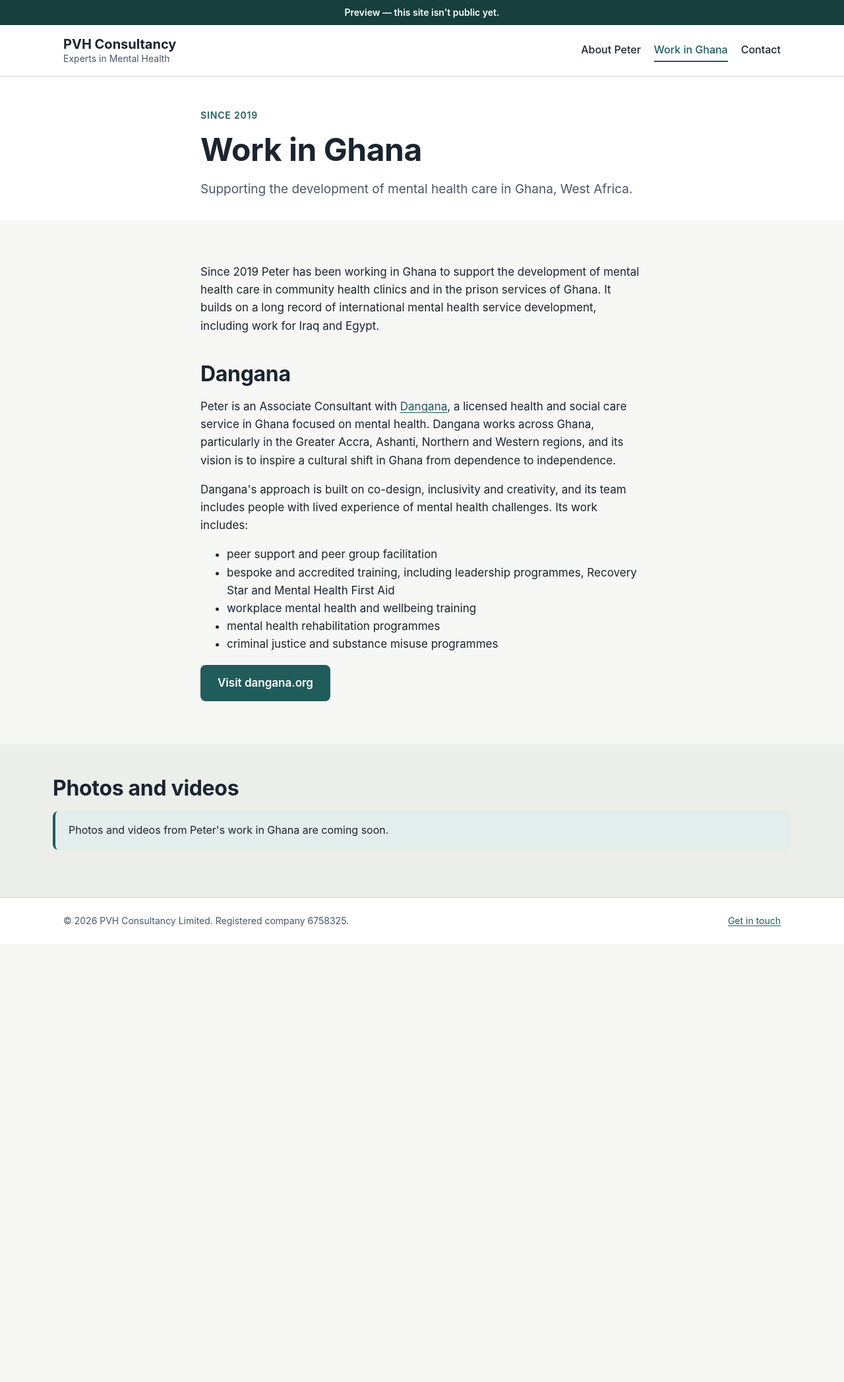
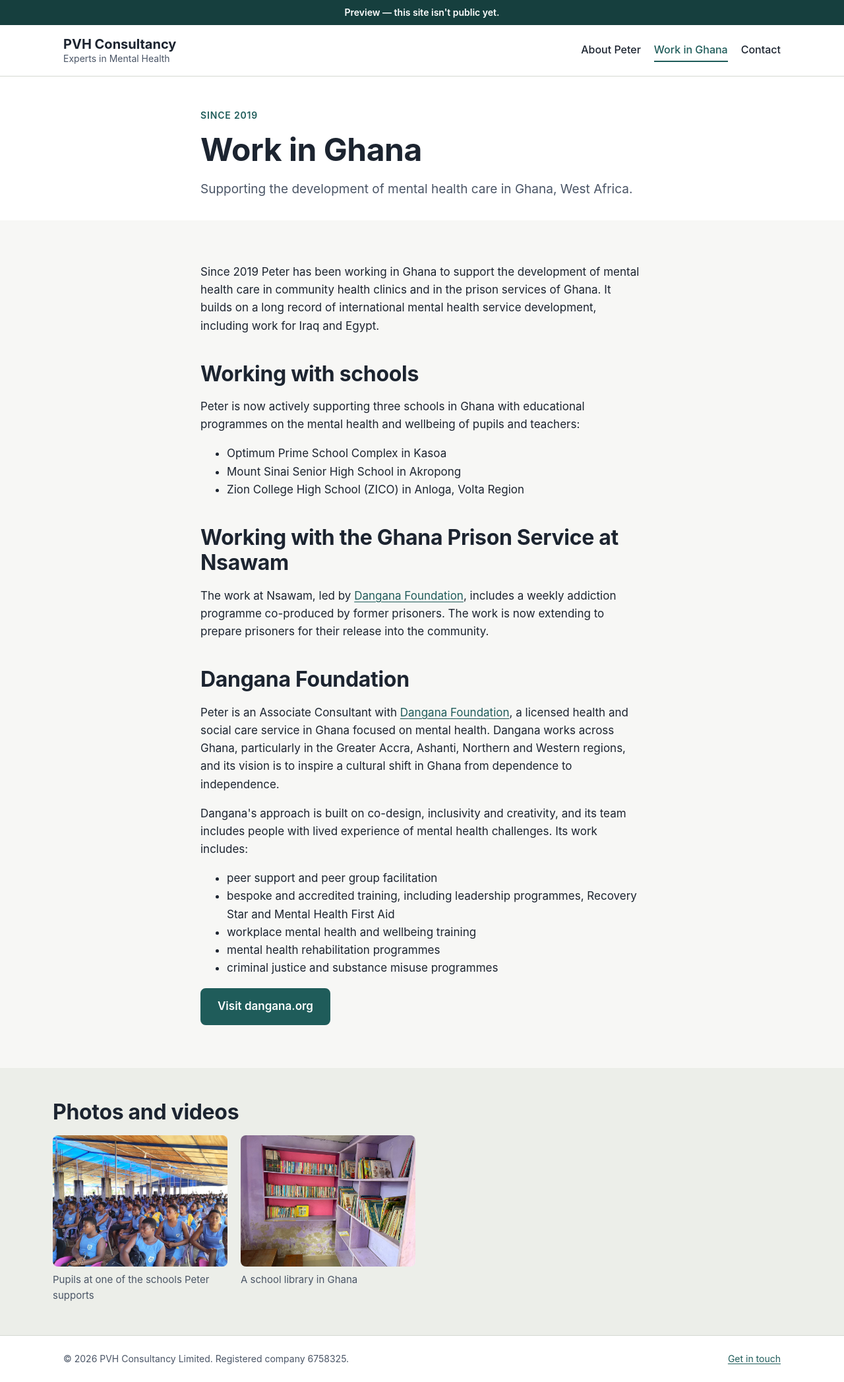
Before and after one commit to viboko/pvhconsultancy, a Jekyll site: the page built from preview/ghana.html, in a window 1280 px wide. Shown: the whole page at 66% size. Built offline with Jekyll 4.4.1, drawn with Linux system fonts in a browser that asks for light colours; before the commit the page ends 1431 px from its top, so only the background shows below that.

Commit message:
Apply Peter's first round of feedback
Home page:
- Rename the "Governance" card to "Voluntary Role", note that his
  Choice Support tenure ended in 2025 after nine years, and add his
  role as chair of his GP surgery's Patient Participation Group.
- Mention his work with schools in the Ghana section.

Work in Ghana page:
- Add "Working with schools" (the three schools he supports) and
  "Working with the Ghana Prison Service at Nsawam" sections.
- Refer to Dangana as Dangana Foundation.
- Add two photos from the school work to the gallery.

Co-Authored-By: Claude Opus 5.5 <noreply@anthropic.com>

```diff
--- a/_sass/custom.scss
+++ b/_sass/custom.scss
@@ -365,6 +365,10 @@ h2 {
   p {
     margin: 0;
   }
+
+  p + p {
+    margin-top: 0.75rem;
+  }
 }
 
 .card__title {
--- a/preview/ghana.html
+++ b/preview/ghana.html
@@ -3,8 +3,8 @@ layout: default
 title: Work in Ghana
 description: >-
   Since 2019 Peter Hasler has been supporting the development of mental health
-  care in Ghana's community health clinics and prison services, working with
-  Dangana.
+  care in Ghana's community health clinics, prison service and schools,
+  working with Dangana Foundation.
 permalink: /preview/ghana/
 ---
 <section class="page-header">
@@ -26,10 +26,31 @@ permalink: /preview/ghana/
       health service development, including work for Iraq and Egypt.
     </p>
 
-    <h2>Dangana</h2>
+    <h2>Working with schools</h2>
+    <p>
+      Peter is now actively supporting three schools in Ghana with
+      educational programmes on the mental health and wellbeing of pupils and
+      teachers:
+    </p>
+    <ul>
+      <li>Optimum Prime School Complex in Kasoa</li>
+      <li>Mount Sinai Senior High School in Akropong</li>
+      <li>Zion College High School (ZICO) in Anloga, Volta Region</li>
+    </ul>
+
+    <h2>Working with the Ghana Prison Service at Nsawam</h2>
+    <p>
+      The work at Nsawam, led by
+      <a href="https://www.dangana.org/">Dangana Foundation</a>, includes a
+      weekly addiction programme co-produced by former prisoners. The work is
+      now extending to prepare prisoners for their release into the
+      community.
+    </p>
+
+    <h2>Dangana Foundation</h2>
     <p>
       Peter is an Associate Consultant with
-      <a href="https://www.dangana.org/">Dangana</a>, a licensed health and
+      <a href="https://www.dangana.org/">Dangana Foundation</a>, a licensed health and
       social care service in Ghana focused on mental health. Dangana works
       across Ghana, particularly in the Greater Accra, Ashanti, Northern and
       Western regions, and its vision is to inspire a cultural shift in Ghana
```
Also changed, not shown: _data/ghana_media.yml (+15 -1 lines), preview/index.html (+11 -3 lines), assets/images/ghana/school-assembly.jpg (added), assets/images/ghana/school-library.jpg (added).
